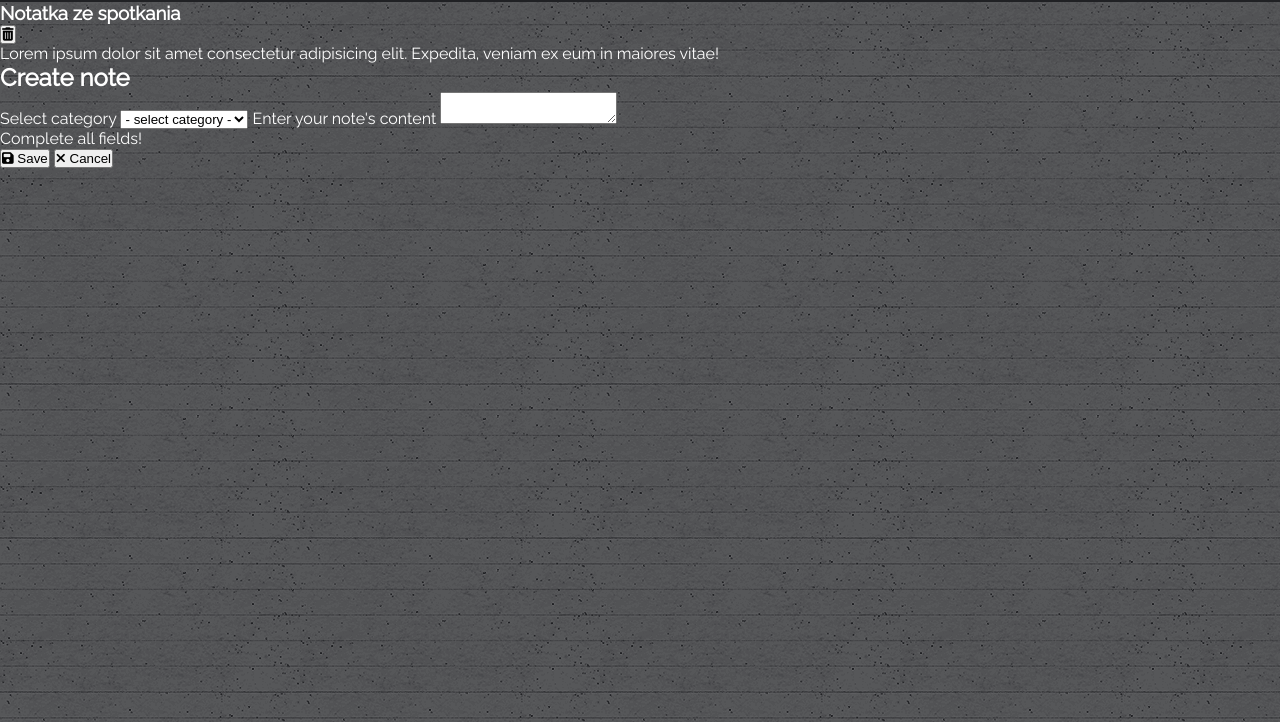
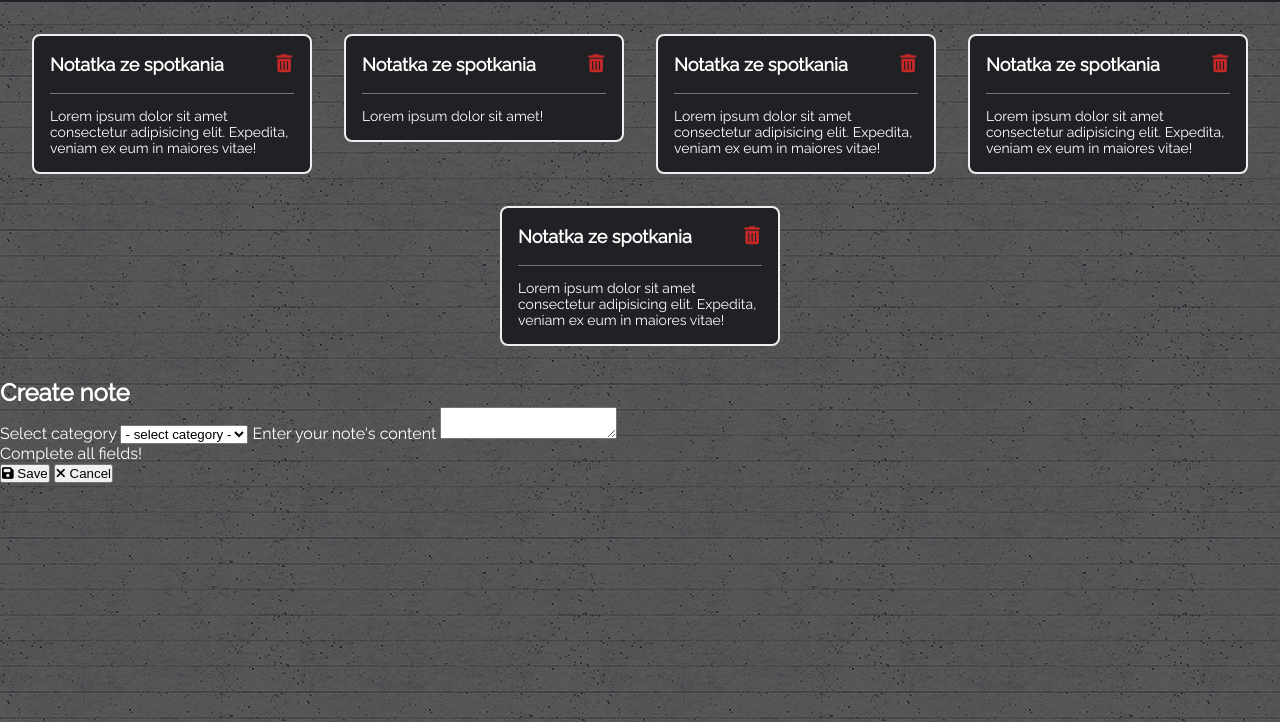
Before and after one commit to wojtekpirog/MyNotes_App_SCSS_JS, a plain HTML site: page index.html in a window 1280 px wide. Shown: the part 78-800 px from the top of the page. Drawn offline with Linux system fonts and the light colour scheme.

Commit message:
Create container for notes

```diff
--- a/index.html
+++ b/index.html
@@ -28,7 +28,7 @@
       <!-- Time -->
       <div class="menu__time">
         <i class="fa-regular fa-calendar"></i>
-        <span>Sobota, 25.05.2024</span>
+        <span>September 25, 2022</span>
       </div>
       <!-- Time -->
     </div>
@@ -59,7 +59,83 @@
         <h3 class="notes__title">Notatka ze spotkania</h3>
         <!-- Note title -->
         <!-- Delete btn -->
-        <button type="button" class="notes__delete-btn">
+        <button type="button" class="notes__delete-btn" title="Delete">
+          <i class="fas fa-trash-alt"></i>
+        </button>
+        <!-- Delete btn -->
+      </div>
+      <!-- Note header -->
+      <!-- Note body -->
+      <div class="notes__body">Lorem ipsum dolor sit amet consectetur adipisicing elit. Expedita, veniam ex eum in maiores vitae!</div>
+      <!-- Note body -->
+    </div>
+    <!-- Note -->
+    <!-- Note -->
+    <div class="notes__note">
+      <!-- Note header -->
+      <div class="notes__header">
+        <!-- Note title -->
+        <h3 class="notes__title">Notatka ze spotkania</h3>
+        <!-- Note title -->
+        <!-- Delete btn -->
+        <button type="button" class="notes__delete-btn" title="Delete">
+          <i class="fas fa-trash-alt"></i>
+        </button>
+        <!-- Delete btn -->
+      </div>
+      <!-- Note header -->
+      <!-- Note body -->
+      <div class="notes__body">Lorem ipsum dolor sit amet!</div>
+      <!-- Note body -->
+    </div>
+    <!-- Note -->
+    <!-- Note -->
+    <div class="notes__note">
+      <!-- Note header -->
+      <div class="notes__header">
+        <!-- Note title -->
+        <h3 class="notes__title">Notatka ze spotkania</h3>
+        <!-- Note title -->
+        <!-- Delete btn -->
+        <button type="button" class="notes__delete-btn" title="Delete">
+          <i class="fas fa-trash-alt"></i>
+        </button>
+        <!-- Delete btn -->
+      </div>
+      <!-- Note header -->
+      <!-- Note body -->
+      <div class="notes__body">Lorem ipsum dolor sit amet consectetur adipisicing elit. Expedita, veniam ex eum in maiores vitae!</div>
+      <!-- Note body -->
+    </div>
+    <!-- Note -->
+    <!-- Note -->
+    <div class="notes__note">
+      <!-- Note header -->
+      <div class="notes__header">
+        <!-- Note title -->
+        <h3 class="notes__title">Notatka ze spotkania</h3>
+        <!-- Note title -->
+        <!-- Delete btn -->
+        <button type="button" class="notes__delete-btn" title="Delete">
+          <i class="fas fa-trash-alt"></i>
+        </button>
+        <!-- Delete btn -->
+      </div>
+      <!-- Note header -->
+      <!-- Note body -->
+      <div class="notes__body">Lorem ipsum dolor sit amet consectetur adipisicing elit. Expedita, veniam ex eum in maiores vitae!</div>
+      <!-- Note body -->
+    </div>
+    <!-- Note -->
+    <!-- Note -->
+    <div class="notes__note">
+      <!-- Note header -->
+      <div class="notes__header">
+        <!-- Note title -->
+        <h3 class="notes__title">Notatka ze spotkania</h3>
+        <!-- Note title -->
+        <!-- Delete btn -->
+        <button type="button" class="notes__delete-btn" title="Delete">
           <i class="fas fa-trash-alt"></i>
         </button>
         <!-- Delete btn -->
--- /dev/null
+++ b/scss/_small.scss
@@ -0,0 +1,14 @@
+@media screen and (min-width: 576px) {
+  .notes {
+    &__container {
+      flex-direction: row;
+      justify-content: center;
+      align-items: start;
+      flex-wrap: wrap;
+    }
+
+    &__note {
+      width: 280px;
+    }
+  }
+}
--- a/scss/components/_index.scss
+++ b/scss/components/_index.scss
@@ -1 +1,3 @@
 @forward "./menu";
+@forward "./notearea";
+@forward "./notespanel";
--- a/scss/components/_menu.scss
+++ b/scss/components/_menu.scss
@@ -16,7 +16,7 @@
 
   &__datebox {
     display: none;
-    gap: 1.4em;
+    gap: 1em;
   }
 
   &__date,
@@ -32,19 +32,25 @@
     }
   }
 
+  &__date {
+    span {
+      width: 80px;
+    }
+  }
+
+  &__time {
+    span {
+      width: fit-content;
+    }
+  }
+
   &__buttons {
     @include utils.flexLayout;
   }
 
   &__button {
-    padding: .25em .5em;
-    border: 2px solid transparent;
-    border-radius: .25em;
-    background-color: transparent;
-    color: utils.$light;
+    @include utils.buttonStyles;
     font-family: var(--primary-font-medium), sans-serif;
-    font-size: 1.8rem;
-    cursor: pointer;
 
     &--add {
       &:hover {
--- /dev/null
+++ b/scss/components/_notearea.scss
@@ -0,0 +1,45 @@
+@use "../utilities/" as utils;
+
+.notes {
+  &__container {
+    display: flex;
+    flex-direction: column;
+    margin: 1em;
+  }
+
+  &__note {
+    margin: 1em;
+    background-color: utils.$dark;
+    border: 2px solid utils.$light;
+    border-radius: .5em;
+    padding: 1em;
+  }
+
+  &__header {
+    display: flex;
+    justify-content: space-between;
+    align-items: center;
+    padding-bottom: 1em;
+    border-bottom: 1px solid rgba(244, 244, 244, .4);
+  }
+
+  &__title {
+    font-size: 1.8rem;
+  }
+
+  &__delete-btn {
+    @include utils.buttonStyles;
+    padding: 0;
+    color: utils.$danger;
+    transition: color 200ms ease;
+
+    &:hover {
+      color: utils.$danger-dark;
+    }
+  }
+
+  &__body {
+    padding-top: 1em;
+    font-size: 1.4rem;
+  }
+}
--- a/scss/style.scss
+++ b/scss/style.scss
@@ -1,6 +1,7 @@
 @use "./reset";
 @use "./utilities";
 @use "./components";
+@use "./small";
 @use "./medium";
 @use "./large";
 
--- a/scss/utilities/_mixins.scss
+++ b/scss/utilities/_mixins.scss
@@ -1,6 +1,18 @@
+@use "./colors";
+
 @mixin flexLayout {
   display: flex;
   justify-content: center;
   align-items: center;
   gap: .5em;
 }
+
+@mixin buttonStyles() {
+  padding: .5em;
+  border: 2px solid transparent;
+  border-radius: .25em;
+  background-color: transparent;
+  color: colors.$light;
+  font-size: 1.8rem;
+  cursor: pointer;
+}
```
Also changed, not shown: css/style.css, scss/components/_notespanel.scss (added), 1 other file.
